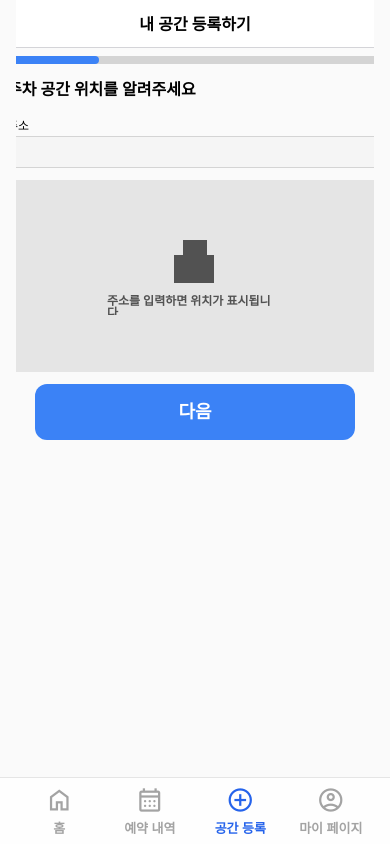
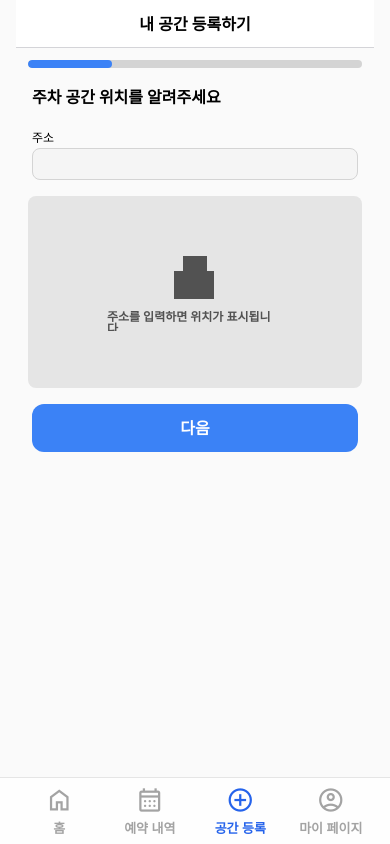
Before and after one commit to CampusPark/CampusPark-FE, a React (Vite) app: page /owner/SpacesPage in a window 390 px wide. Built offline with nearby package versions, Linux system fonts and the light colour scheme.

Commit message:
feat: 반응형 추가, 컴포넌트 사용

```diff
--- a/src/pages/owner/SpacesPage.tsx
+++ b/src/pages/owner/SpacesPage.tsx
@@ -1,6 +1,8 @@
 import React from "react";
 import Header from "@/components/Header";
 import BottomNav from "@/components/layout/BottomNav";
+import ProgressBar from "@/components/ProgressBar";
+import PrimaryButton from "@/components/PrimaryButton";
 
 export default function SpacesPage() {
   return (
@@ -8,14 +10,12 @@ export default function SpacesPage() {
       <div className="relative mx-auto min-h-svh w-full max-w-[420px] sm:max-w-[480px] md:max-w-[640px] flex flex-col items-stretch overflow-hidden">
         <div className="flex-1 bg-neutral-50 flex flex-col items-center gap-2">
           <Header title="내 공간 등록하기" />
-
+          <div className="w-full px-3 sm:px-4 py-1 flex flex-col justify-center items-start gap-3 overflow-hidden">
             {/* 진행바 */}
-          <div className="w-96 bg-neutral-300 rounded-3xl inline-flex justify-start items-center gap-2.5 overflow-hidden">
-            <div className="w-24 h-2 relative bg-blue-500 rounded-3xl" />
-          </div>
+            <ProgressBar currentStep={1} />
 
             {/* 안내 문구 */}
-          <div className="w-96 p-1 inline-flex justify-start items-center gap-2.5 overflow-hidden">
+            <div className="w-full p-1 inline-flex justify-start items-center gap-2.5 overflow-hidden">
               <div className="flex justify-start items-center gap-2.5 overflow-hidden">
                 <div className="justify-center text-black text-base font-bold font-['Pretendard'] leading-7">
                   주차 공간 위치를 알려주세요
@@ -24,7 +24,7 @@ export default function SpacesPage() {
             </div>
 
             {/* 주소 입력 */}
-          <div className="w-96 p-1 flex flex-col justify-center items-start gap-1 overflow-hidden">
+            <div className="w-full p-1 flex flex-col justify-center items-start gap-1 overflow-hidden">
               <div className="inline-flex justify-start items-center gap-2.5 overflow-hidden">
                 <div className="justify-center text-black text-xs font-medium font-['Pretendard'] leading-none">
                   주소
@@ -34,7 +34,7 @@ export default function SpacesPage() {
             </div>
 
             {/* 지도 미리보기 (더미) */}
-          <div className="w-96 h-48 p-2.5 bg-neutral-200 rounded-lg flex flex-col justify-center items-center gap-2.5 overflow-hidden">
+            <div className="w-full h-48 p-2.5 bg-neutral-200 rounded-lg flex flex-col justify-center items-center gap-2.5 overflow-hidden">
               <div className="flex flex-col justify-center items-center gap-2.5 overflow-hidden">
                 <div className="w-12 h-12 relative">
                   <div className="w-6 h-8 left-[11.97px] top-[3px] absolute bg-neutral-600" />
@@ -50,12 +50,10 @@ export default function SpacesPage() {
             </div>
 
             {/* 다음 버튼 */}
-          <div className="p-1 inline-flex justify-center items-center gap-2.5 overflow-hidden">
-            <div className="w-80 h-14 px-2.5 py-2 bg-blue-500 rounded-xl flex justify-center items-center gap-2.5 overflow-hidden">
-              <div className="text-justify justify-start text-white text-lg font-bold font-['Pretendard'] leading-7">
+            <div className="p-1 w-full inline-flex justify-center items-center gap-2.5 overflow-hidden">
+              <PrimaryButton onClick={() => console.log("다음 버튼 클릭!")}>
                 다음
-              </div>
-            </div>
+              </PrimaryButton>
             </div>
           </div>
 
@@ -63,5 +61,6 @@ export default function SpacesPage() {
           <BottomNav />
         </div>
       </div>
+    </div>
   );
 }
```
Lines whose indentation alone changed are shown as unchanged.
